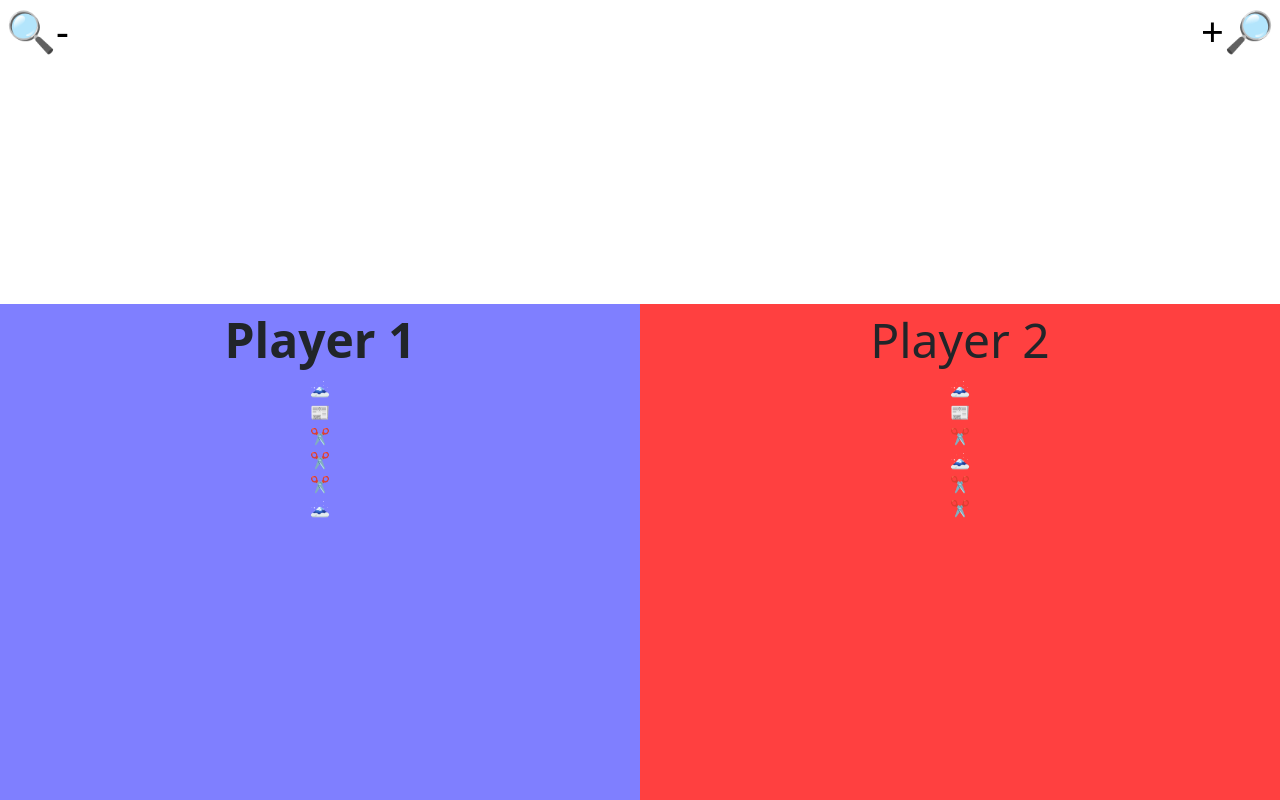
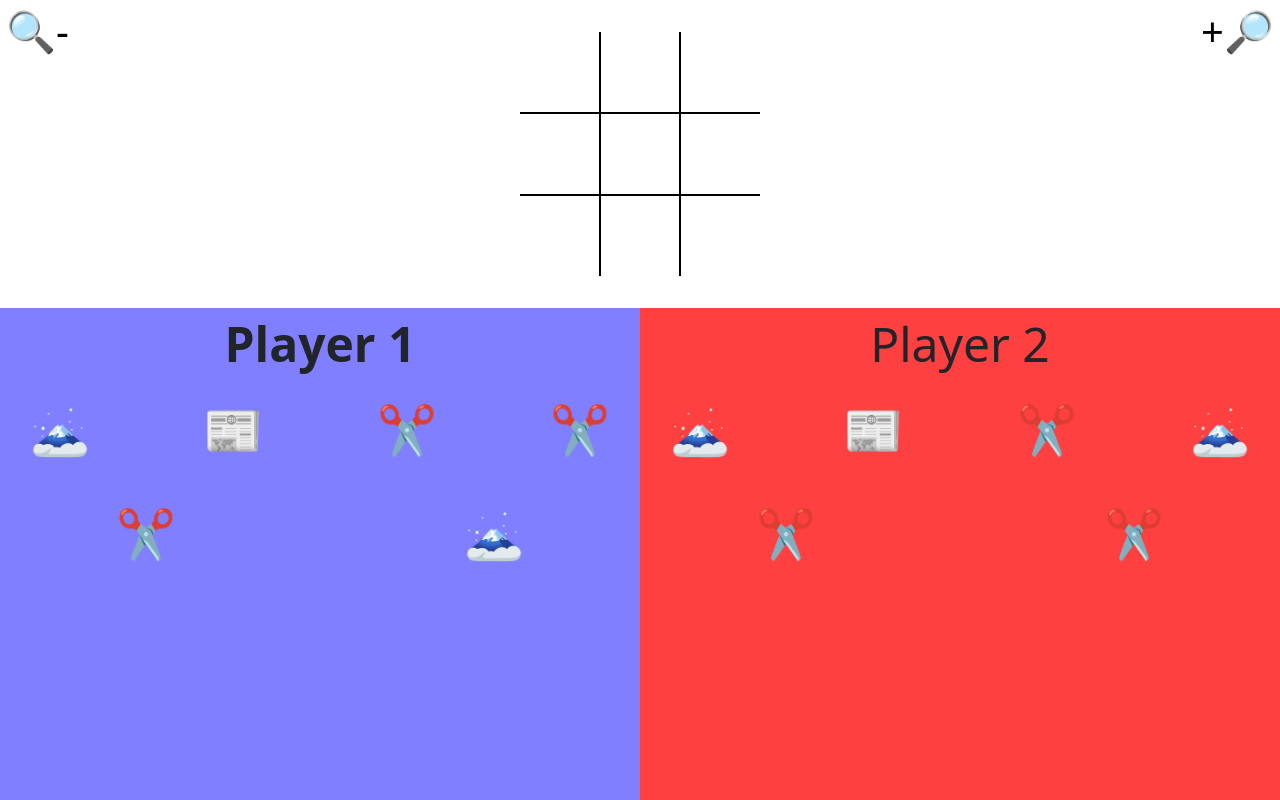
Before and after one commit to J3S5E/Tic-Tac-Toe_v2, a React (Create React App) app in the folder client/: page /cpu in a window 1280 px wide. Both pictures are taken after a click on the button "Start". Built offline with nearby package versions, Linux system fonts and the light colour scheme.

Commit message:
css changes

```diff
--- a/client/src/App.css
+++ b/client/src/App.css
@@ -187,9 +187,34 @@ label.MenuItem {
   margin: 2rem;
 }
 
-.board-row {
-  display: flex;
-  flex-direction: row;
+.row {
+  border-top: 1px solid rgba(0, 0, 0, 1);
+  border-bottom: 1px solid rgba(0, 0, 0, 1);
+}
+
+/* first row div in board */
+.row:first-child {
+  border-top: 0px;
+}
+
+/* last row div in board */
+.row:last-child {
+  border-bottom: 0px;
+}
+
+.board-cell {
+  border-left: 1px solid rgba(0, 0, 0, 1);
+  border-right: 1px solid rgba(0, 0, 0, 1);
+}
+
+/* first cell div in row */
+.board-cell:first-child {
+  border-left: 0px;
+}
+
+/* last cell div in row */
+.board-cell:last-child {
+  border-right: 0px;
 }
 
 .board-cell {
@@ -198,17 +223,6 @@ label.MenuItem {
   align-items: center;
   cursor: pointer;
   background-color: rgba(0, 0, 0, 0);
-  border: 3px solid rgba(0, 0, 0, 0);
-}
-
-.vertical-line {
-  background-color: #000;
-  border: 3px solid black;
-}
-
-.horizontal-line {
-  background-color: #000;
-  border: 3px solid black;
 }
 
 .board-cell:hover {
@@ -244,8 +258,10 @@ label.MenuItem {
   display: flex;
   flex-direction: row;
   justify-content: space-around;
-  margin-top: 2%;
+  margin: 2%;
   flex-wrap: wrap;
+  gap: 2rem;
+  column-gap: 5rem;
 }
 
 .player-name {
--- a/client/src/components/HandInfo.tsx
+++ b/client/src/components/HandInfo.tsx
@@ -23,7 +23,7 @@ const HandInfo = (props: HandInfoProps) => {
             >
                 {waiting && currentPlayer === player.color ? `Waiting for ${player.label}` : player.label}
             </div>
-            <div className="player-hand">
+            <div className="player-options big_emoji">
                 {player.hand.map((action, i) => {
                     return (
                         <div
```
